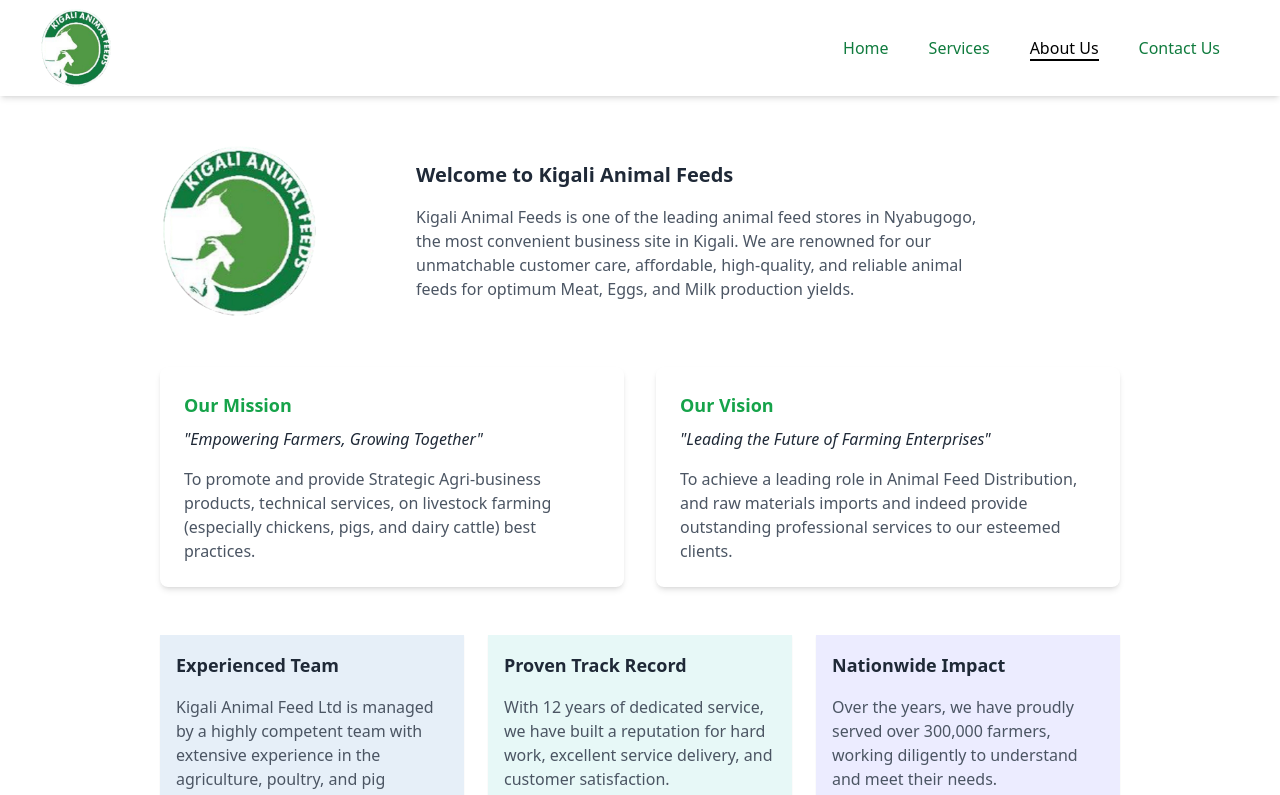
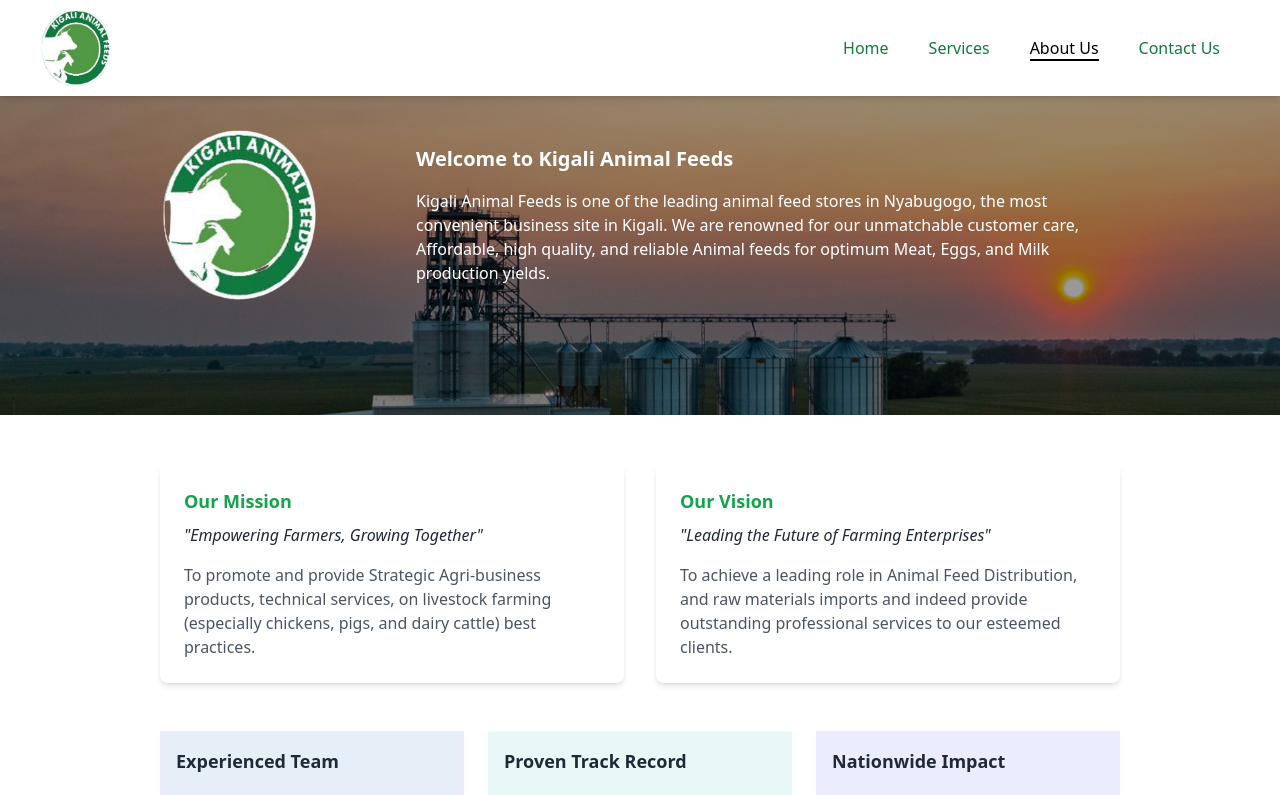
Before and after one commit to Ericsibomana/kigalianimalfeeds, a React (Create React App) app: page /about in a window 1280 px wide. Shown: the top 795 px of the page. Built offline with nearby package versions, Linux system fonts and the light colour scheme.

Commit message:
change commit on about

```diff
--- a/src/pages/About.js
+++ b/src/pages/About.js
@@ -1,37 +1,49 @@
 import React from 'react'
 import Logo from "../image/kigalianimalfeeds.png"
+import AboutImage from "../image/about.png"
 
 const About = () => {
   return (
     <div
         id="about"
-        className="h-auto bg-white flex justify-center items-center py-16 px-6 md:px-16 lg:px-40 mt-20"
+        className="h-auto bg-white flex justify-center items-center py-16"
       >
      <div>
        {/* Title Section */}
+       <div
+  className="relative bg-cover bg-center text-white"
+  style={{ backgroundImage: `url(${AboutImage})` }}
+>
+  {/* Overlay for Opacity */}
+  <div className="absolute inset-0 bg-black bg-opacity-40"></div>
+
+  {/* Content */}
+  <div className="relative z-10 py-16 px-6 md:px-16 lg:px-40">
     <div className="mb-12 flex flex-col md:flex-row md:items-center md:gap-8 lg:gap-12">
-  {/* Logo Section */}
       <img
-    src={Logo} // Replace with the path to your logo
+        src={Logo}
         alt="Kigali Animal Feeds Logo"
         className="mx-auto mb-6 md:mb-0 md:mr-6 lg:mr-12 w-40"
       />
-
-  {/* Content Section */}
-  <div className="text-center md:text-left flex flex-col items-center md:items-start">
-    <h4 className="text-xl font-bold text-gray-800">
+      <div className='text-center md:text-left flex flex-col items-center md:items-start'>
+        <h1 className="text-xl font-bold text-white">
           Welcome to Kigali Animal Feeds
-    </h4>
-    <p className="text-gray-600 mt-4 max-w-3xl w-11/12 sm:w-4/5">
-      Kigali Animal Feeds is one of the leading animal feed stores in Nyabugogo, the most convenient business site in Kigali.
-      We are renowned for our unmatchable customer care, affordable, high-quality, and reliable animal feeds for optimum Meat, Eggs, and Milk production yields.
+        </h1>
+        <p className="text-white mt-4 max-w-3xl w-11/12 sm:w-full">
+          Kigali Animal Feeds is one of the leading animal feed stores in
+          Nyabugogo, the most convenient business site in Kigali. We are
+          renowned for our unmatchable customer care, Affordable, high quality,
+          and reliable Animal feeds for optimum Meat, Eggs, and Milk production
+          yields.
         </p>
+      </div>
+    </div>
   </div>
 </div>
 
 
       {/* Mission and Vision Section */}
-      <div className="grid grid-cols-1 md:grid-cols-2 gap-8 mb-12">
+      <div className="grid grid-cols-1 md:grid-cols-2 gap-8 my-12 px-6 md:px-16 lg:px-40">
         <div className="bg-white p-6 rounded-lg shadow-md">
           <h2 className="text-lg font-bold text-green-600">Our Mission</h2>
           <p className="italic text-gray-800 mt-2">
@@ -55,7 +67,7 @@
       </div>
 
       {/* Features Section */}
-      <div className="grid grid-cols-1 md:grid-cols-2 lg:grid-cols-3 gap-6 items-center">
+      <div className="grid grid-cols-1 md:grid-cols-2 lg:grid-cols-3 gap-6 items-center px-6 md:px-16 lg:px-40">
         <div className="bg-[#0F67BA] bg-opacity-10 p-4 shadow-sm h-48">
           <h3 className="text-lg font-semibold text-gray-800">Experienced Team</h3>
           <p className="text-gray-600 mt-4">
```
Also changed, not shown: src/image/about.png (added). Lines whose indentation alone changed are shown as unchanged.
